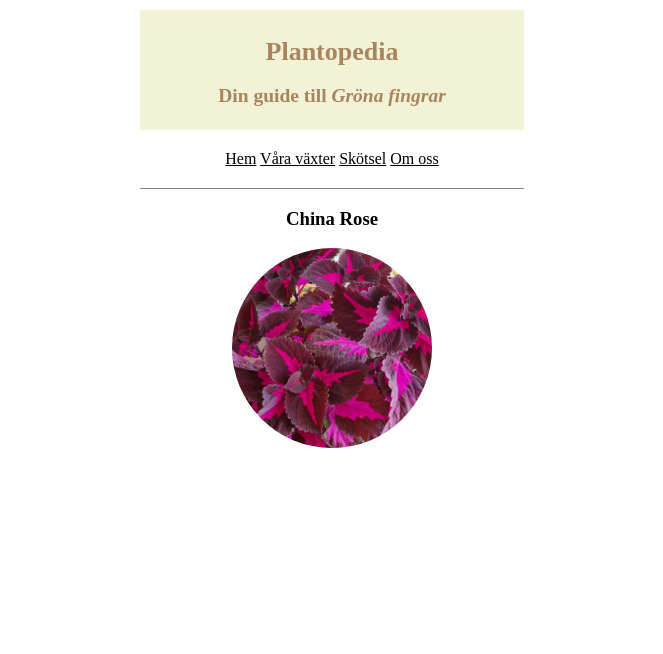
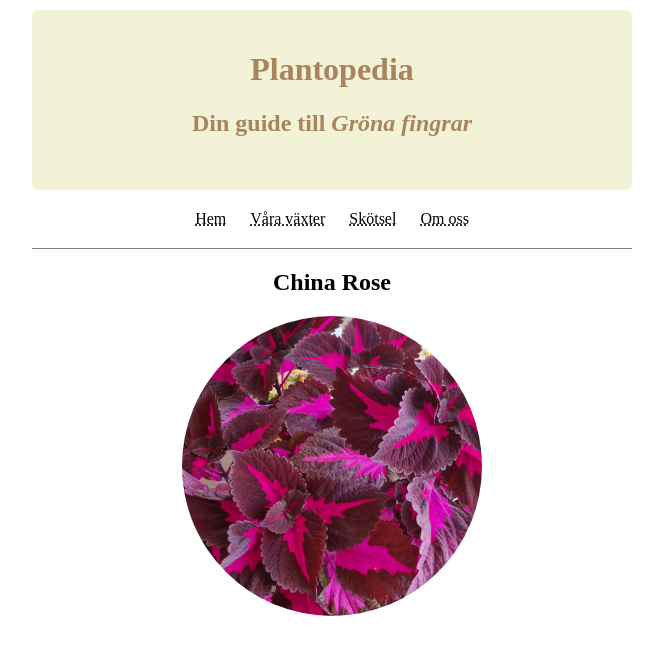
Before and after one commit to IngerHall/Plantopedia, a plain HTML site: page index.html in a window 1280 px wide. Shown: the whole page, without its empty margins (308-971 px from the left). Drawn offline with Linux system fonts and the light colour scheme.

Commit message:
Changed the navigation block, the width of the body and the top

```diff
--- a/index.html
+++ b/index.html
@@ -10,13 +10,14 @@
             <h1>Plantopedia</h1>
             <h2>Din guide till <i>Gröna fingrar</i></h2>
         </div>
-        <div id="links">
-            <a href="Hem">Hem</a>
-            <a href="Våraväxter">Våra växter</a>
-            <a href="Skötsel">Skötsel</a>
-            <a href="Omoss">Om oss</a>
+        <div id="nav"><a href="Hem">Hem</a></div>
+        <div id="nav"><a href="Våraväxter">Våra växter</a></div>
+        <div id="nav"><a href="Skötsel">Skötsel</a></div>
+        <div id="nav"><a href="Omoss">Om oss</a>
         </div>
-        <h3>China Rose</h2>
+        <div id="middle">
+            <h2>China Rose</h2>
+        </div>
         <div id="image">
         </div>
     </body>
--- a/styles.css
+++ b/styles.css
@@ -1,27 +1,28 @@
 body {
-    max-width: 30vw;
+    width: 600px;
     margin: auto;
+    font-family: 'Times New Roman', Times, serif;
     text-align: center;
-    font-family: 'Times New Roman', Times, serif;
 }
 
 #top {
     background-color: rgb(225, 224, 162, 0.43);
     color: #a8855f;
-    height: 100px;
+    height: 150px;
     margin-top: 10px;
-    padding-top: 10px;
+    padding-top: 20px;
     padding-bottom: 10px;
-    font-size: small;
+    border-radius: 5px;
 }
 
 a {
     color: black;
+    text-decoration: underline dotted;
 }
 
-#links {
-    padding: 20px;
-    border-bottom: 0.5px solid grey;
+#nav {
+    display: inline-block;
+    padding: 20px 10px 20px 10px;
 }
 
 #image {
@@ -30,7 +31,11 @@ a {
     background-position: center;
     background-repeat: no-repeat;
     border-radius: 50%;
-    width: 200px;
-    height: 200px;
+    width: 300px;
+    height: 300px;
     margin: auto;
 }
+
+#middle {
+    border-top: 0.5px solid grey;
+}
```
Also changed, not shown: 1 other file.
